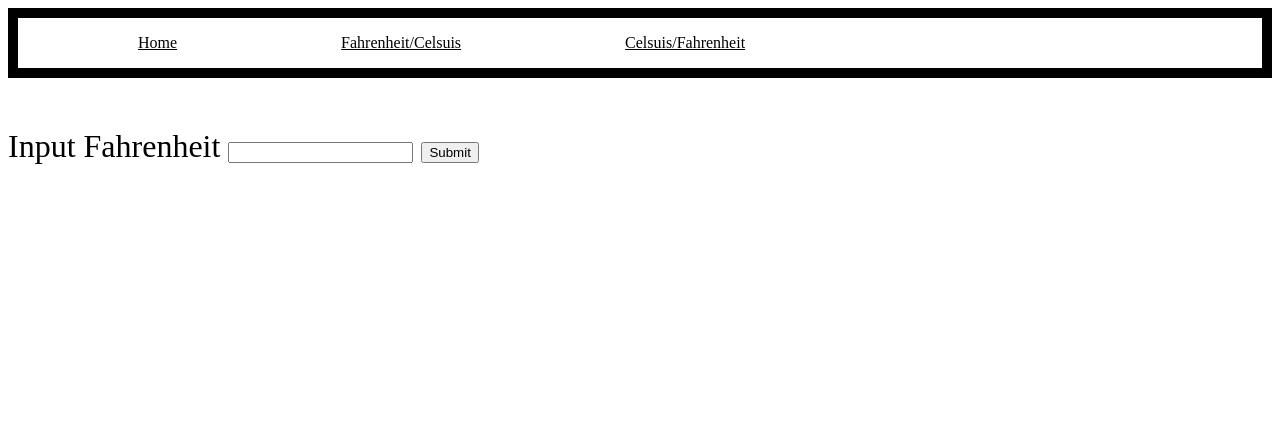
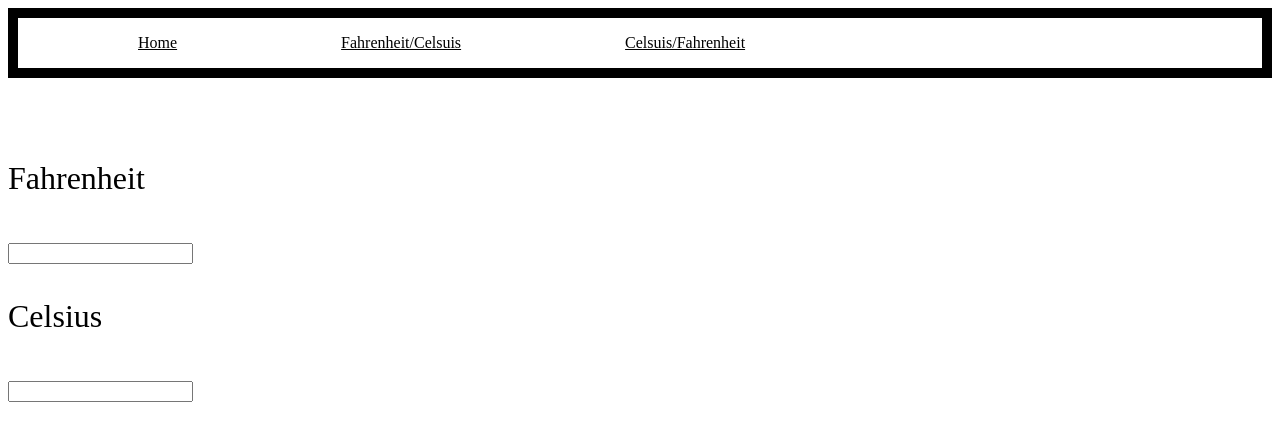
Before and after one commit to Charonn412/TemperatureConverter, a plain HTML site: page fahrenheit.html in a window 1280 px wide. Drawn offline with Linux system fonts and the light colour scheme.

Commit message:
add function to scripts.js, added new form to celsius.html and fahrenheit

```diff
--- a/fahrenheit.html
+++ b/fahrenheit.html
@@ -10,7 +10,7 @@
 </head>
 
 <body>
-
+    <div id="fahrenheit">
         <div class="navbar">
             <nav>
                 <ul>
@@ -22,10 +22,15 @@
         </div>
 
         <form>
-        <label for="fahInput">Input Fahrenheit</label>
-            <input type="text">
-
-            <input type="submit">
+            <p>Fahrenheit</p>
+            <input type="number"
+                    id="fahrenheit"
+                    oninput="fahrenheitConversion(value)"/>
+            <p>Celsius</p>
+            <input type="number"
+                    id="celsius"
+                    oninput="celsiusConversion(value)"/>
         </form>
+        <script src="scripts.js"></script>
 
 </html>
--- a/scripts.js
+++ b/scripts.js
@@ -0,0 +1,25 @@
+
+function fahrenheitConversion(temperature){
+    temperature = parseFloat(temperature);
+    document.getElementById("celsius").value=(temperature-32)/1.8;
+  }
+
+function celsiusConversion(temperature){
+  temperature = parseFloat(temperature);
+  document.getElementById("fahrenheit").value=(temperature*1.8)+32;
+}
+
+
+
+
+
+
+
+//get me the input in the fahrenheit div
+/* const fahrenheitInput = document.querySelector('#fahrenheit > input') */
+//get me the input in the celsius div
+/* const celsiusInput = document.querySelector('#celsius > input')
+
+document.getElementById("myBtn").addEventListener("click", function( ) {
+    console.log(celsiusInput.value);
+}); */
--- a/styles.css
+++ b/styles.css
@@ -17,4 +17,5 @@ a {
 form{
     padding-top: 50px;
     font-size: xx-large;
+
 }
```
Also changed, not shown: celsius.html (+14 -6 lines). Lines whose indentation alone changed are shown as unchanged.
